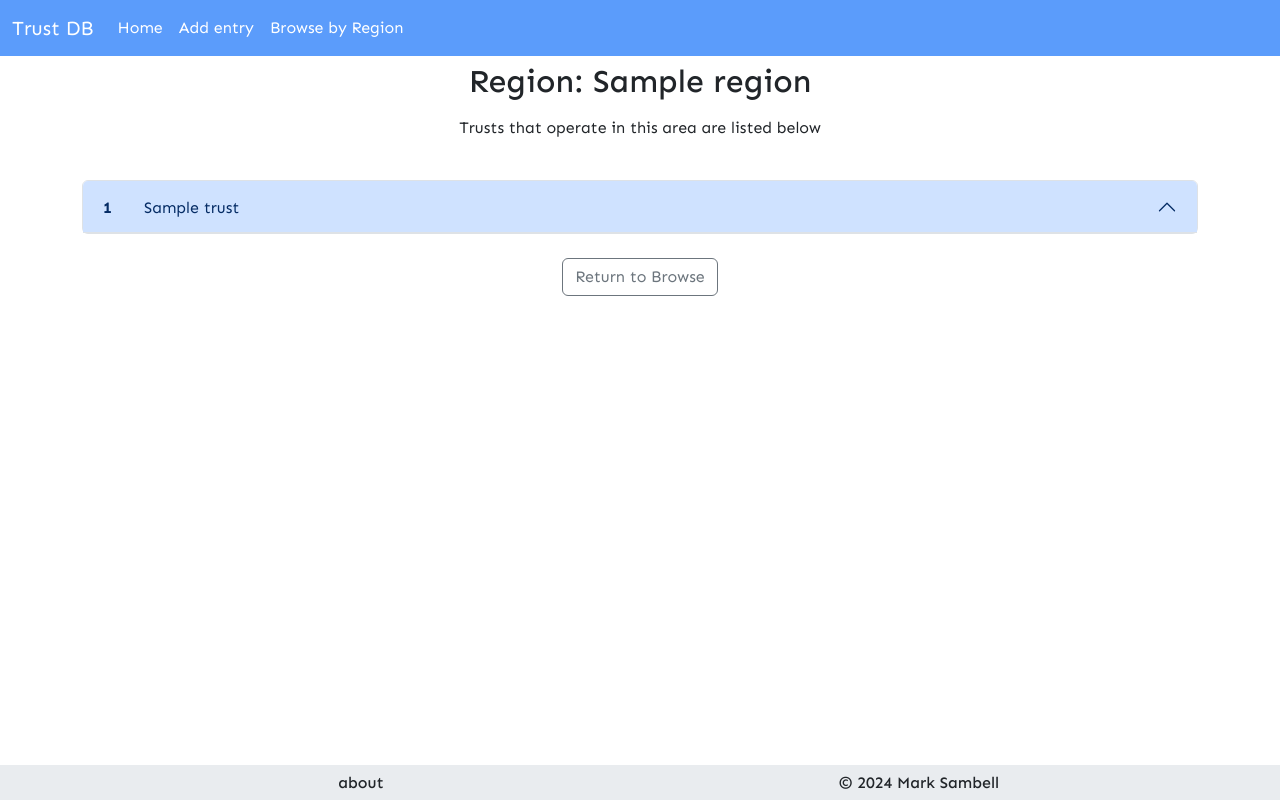
After one commit to mksambell/trust-database, a Flask app: page /region_display/1 in a window 1280 px wide. The commit adds this page. Run offline with Flask 3, Linux system fonts and the light colour scheme; tables that the repository leaves empty hold one stand-in row (values such as "Sample post").

Commit message:
add region_display.html and function

```diff
--- a/trustdatabase/routes.py
+++ b/trustdatabase/routes.py
@@ -5,8 +5,7 @@ from trustdatabase.models import Region, Trust
 @app.route("/")
 def home():
     trusts = list(Trust.query.order_by(Trust.trust_reg_num).all())
-    regions = list(Region.query.order_by(Region.region_name).all())
-    return render_template("home.html", trusts=trusts, regions=regions)
+    return render_template("home.html", trusts=trusts)
 
 @app.route("/add_entry", methods=["GET", "POST"])
 def add_entry():
@@ -78,3 +77,9 @@ def delete_entry(trust_id):
     db.session.delete(trust)
     db.session.commit()
     return redirect(url_for("home"))
+
+@app.route("/region_display/<int:region_id>", methods=["GET"])
+def region_display(region_id):
+    trusts = list(Trust.query.order_by(Trust.trust_reg_num).all())
+    region = Region.query.get_or_404(region_id)
+    return render_template("region_display.html", trusts=trusts, region=region)
--- a/trustdatabase/templates/browse.html
+++ b/trustdatabase/templates/browse.html
@@ -19,7 +19,7 @@
     <div class="col-sm-6 col-md-4 col-lg-3">
         <div class="card text-center">
             <div class="card-body">
-              <button id="region-button" type="button" class="btn btn-outline-secondary">{{ region.region_name }}</button>
+              <a href="{{ url_for('region_display', region_id=region.id) }}"><button id="region-button" type="button" class="btn btn-outline-secondary">{{ region.region_name }}</button></a>
               <br>
               <a href="{{ url_for('edit_region', region_id=region.id) }}"><button type="button" class="btn btn-success btn-sm">Edit</button></a>
               <button type="button" class="btn btn-danger btn-sm" data-bs-toggle="modal" data-bs-target="#modal-{{ region.id }}">
--- a/trustdatabase/templates/home.html
+++ b/trustdatabase/templates/home.html
@@ -3,7 +3,7 @@
 
 <div>
     <h1 class="center">TrustDB</h1>
-    <p class="center">Collate your own database of information about grant-making Trusts</p>
+    <p class="center">A database of information about grant-making Trusts</p>
 </div>
 <div class="row">
     <div class="col center">
--- /dev/null
+++ b/trustdatabase/templates/region_display.html
@@ -0,0 +1,89 @@
+{% extends "base.html" %}
+{% block content %}
+
+<div>
+    <h1 class="center">Region: {{ region.region_name }}</h1>
+    <p class="center">Trusts that operate in this area are listed below</p>
+</div>
+
+<br>
+
+<div class="row">
+    <div class="col sm-12 m-10 l-8">
+        {% for trust in trusts %}
+        {% if trust.region_id == region.id %}
+        <div class="accordion" id="trustAcc">
+            <div class="accordion-item">
+                <h2 class="accordion-header">
+                    <button class="accordion-button" type="button" data-bs-toggle="collapse"
+                        data-bs-target="#{{ trust.id }}" aria-expanded="false" aria-controls="{{ trust.id }}">
+                        <strong>{{ trust.trust_reg_num }}</strong> <span
+                            id="accordian_name">{{ trust.trust_name }}</span>
+                    </button>
+
+                </h2>
+                <div id="{{ trust.id }}" class="accordion-collapse collapse" data-bs-parent="#trustAcc">
+                    <div class="accordion-body">
+                        <div class="row">
+                            <div class="col-6">
+                                <p><strong>Trust Description</strong></p>
+                                <p>{{ trust.trust_description }} </p>
+
+                            </div>
+                            <div class="col-4">
+                                <p><strong>Contact Information</strong></p>
+                                <p>Phone: {{ trust.trust_phone }}</p>
+                                <P>Email: {{ trust.trust_email }}</P>
+
+                                <p>Trustees: {{ trust.trustee_names }}</p>
+                            </div>
+                            <div class="col-2 align-center">
+                                <a href="{{ url_for('edit_entry', trust_id=trust.id) }}"><button type="button"
+                                        class="btn btn-success">Edit</button></a>
+                                <button type="button" class="btn btn-danger" data-bs-toggle="modal"
+                                    data-bs-target="#modal-{{ trust.id }}">
+                                    Delete
+                                </button>
+
+                                <!-- Modal -->
+                                <div class="modal fade" id="modal-{{ trust.id }}" tabindex="-1"
+                                    aria-labelledby="ModalLabel" aria-hidden="true">
+                                    <div class="modal-dialog">
+                                        <div class="modal-content">
+                                            <div class="modal-header">
+                                                <h1 class="modal-title fs-5" id="ModalLabel">Confirm Deletion</h1>
+                                                <button type="button" class="btn-close" data-bs-dismiss="modal"
+                                                    aria-label="Close"></button>
+                                            </div>
+                                            <div class="modal-body">
+                                                Are you sure you want to delete this trust?
+                                            </div>
+                                            <div class="modal-footer">
+                                                <button type="button" class="btn btn-secondary"
+                                                    data-bs-dismiss="modal">Cancel</button>
+                                                <a href="{{ url_for('delete_entry', trust_id=trust.id) }}"><button
+                                                        type="button" class="btn btn-primary">Delete</button></a>
+                                            </div>
+                                        </div>
+                                    </div>
+                                </div>
+
+                            </div>
+                        </div>
+
+
+
+
+                    </div>
+                </div>
+            </div>
+        </div>
+        {% endif %}
+        {% endfor %}
+<br>
+<div class="center"><a href="{{ url_for('browse') }}"><button type="button" class="btn btn-outline-secondary">Return to Browse</button></a></div>
+
+    </div>
+</div>
+
+{% endblock %}
```
